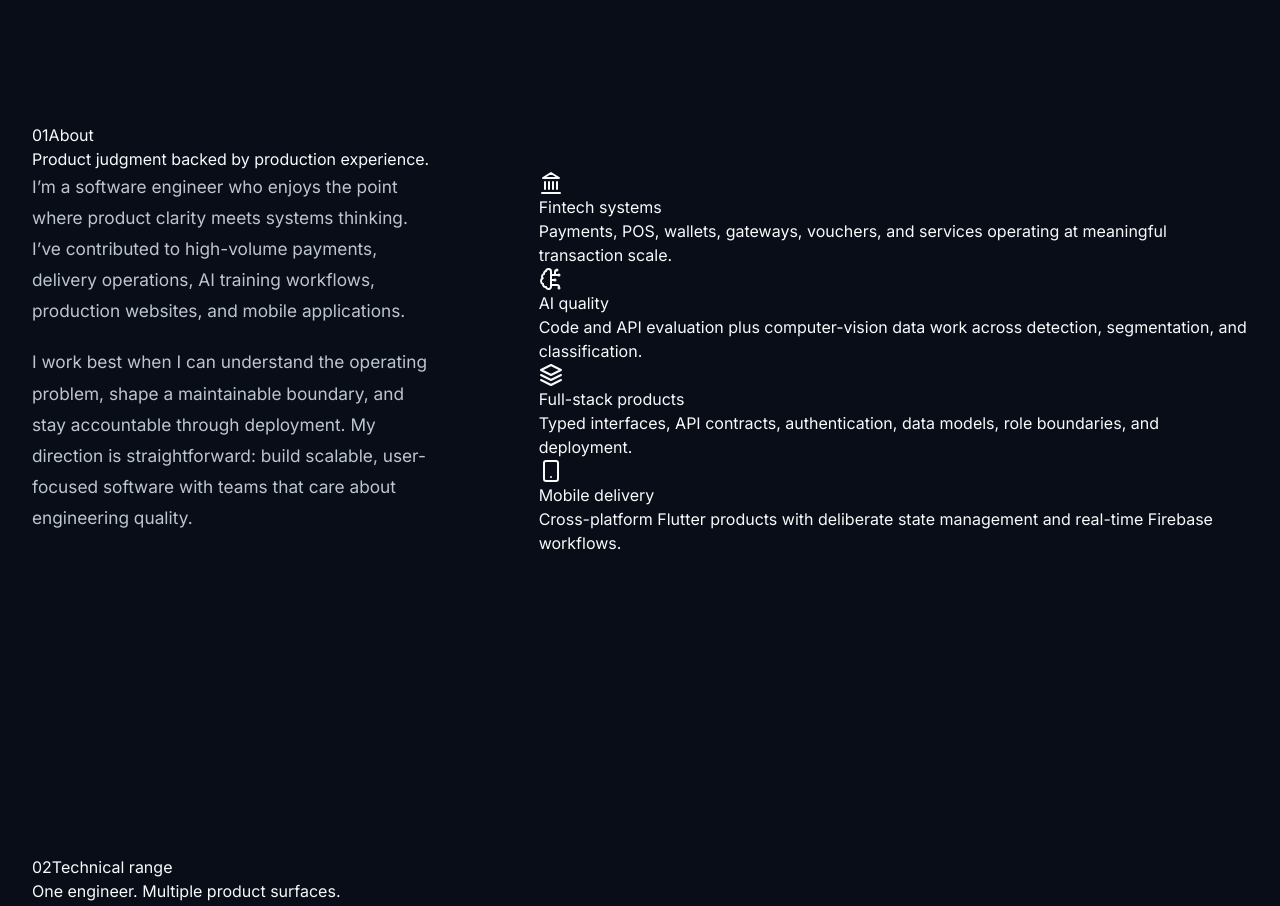
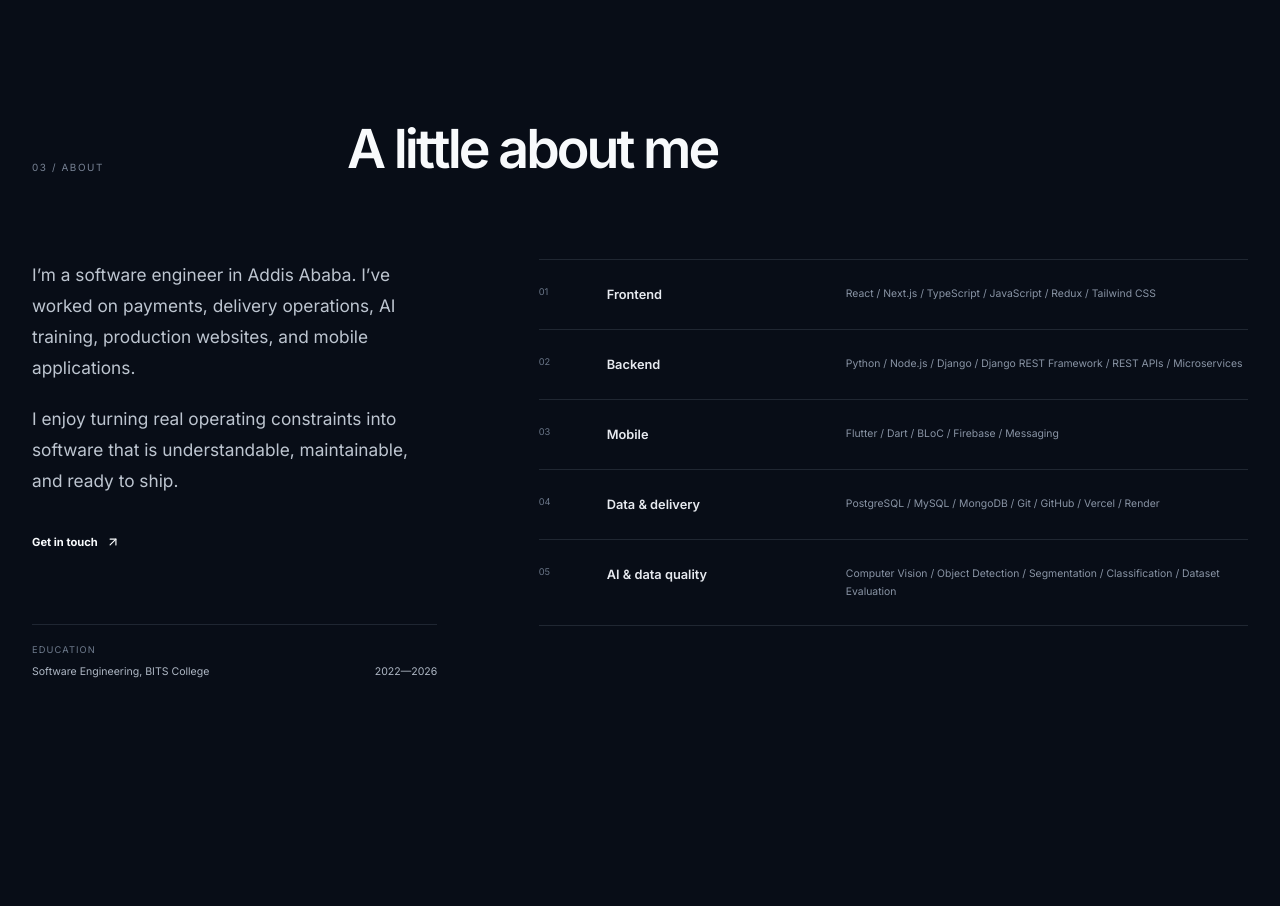
Before and after one commit to KeniKT/kenean-tilahun-portfolio, a React (Vite) app: page / in a window 1280 px wide. Shown: the part 940-1846 px from the top of the page. Built offline with nearby package versions, Linux system fonts and the light colour scheme.

Commit message:
content: revise about section bio and skills summary

```diff
--- a/src/components/sections/About.jsx
+++ b/src/components/sections/About.jsx
@@ -1,22 +1,14 @@
-import { createElement } from 'react';
-import { BrainCircuit, Layers, Landmark, Smartphone } from 'lucide-react';
+import { ArrowUpRight } from 'lucide-react';
+import { education, skills } from '../../data/portfolio';
 import Reveal from '../ui/Reveal';
-import SectionHeading from '../ui/SectionHeading';
-
-const domains = [
-  { icon: Landmark, title: 'Fintech systems', text: 'Payments, POS, wallets, gateways, vouchers, and services operating at meaningful transaction scale.' },
-  { icon: BrainCircuit, title: 'AI quality', text: 'Code and API evaluation plus computer-vision data work across detection, segmentation, and classification.' },
-  { icon: Layers, title: 'Full-stack products', text: 'Typed interfaces, API contracts, authentication, data models, role boundaries, and deployment.' },
-  { icon: Smartphone, title: 'Mobile delivery', text: 'Cross-platform Flutter products with deliberate state management and real-time Firebase workflows.' },
-];
 
 export default function About() {
   return (
     <section className="section shell" id="about" aria-labelledby="about-title">
-      <Reveal><SectionHeading id="about-title" index="01" eyebrow="About" title="Product judgment backed by production experience." /></Reveal>
+      <Reveal><header className="editorial-heading"><p>03 / About</p><h2 id="about-title">A little about me</h2></header></Reveal>
       <div className="about-grid">
-        <Reveal className="about-copy"><p>I’m a software engineer who enjoys the point where product clarity meets systems thinking. I’ve contributed to high-volume payments, delivery operations, AI training workflows, production websites, and mobile applications.</p><p>I work best when I can understand the operating problem, shape a maintainable boundary, and stay accountable through deployment. My direction is straightforward: build scalable, user-focused software with teams that care about engineering quality.</p></Reveal>
-        <div className="domain-grid">{domains.map(({ icon, title, text }, index) => <Reveal key={title} delay={index * 60}><article className="domain-card">{createElement(icon)}<h3>{title}</h3><p>{text}</p></article></Reveal>)}</div>
+        <Reveal className="about-copy"><p>I’m a software engineer in Addis Ababa. I’ve worked on payments, delivery operations, AI training, production websites, and mobile applications.</p><p>I enjoy turning real operating constraints into software that is understandable, maintainable, and ready to ship.</p><a className="text-link" href="#contact">Get in touch <ArrowUpRight /></a><div className="education-note"><span>Education</span><p>{education.program}, {education.school}</p><time>{education.period}</time></div></Reveal>
+        <div className="skills-index" aria-label="Technical skills">{skills.map((skill, index) => <Reveal key={skill.group} delay={index * 35}><div className="skill-row"><span>0{index + 1}</span><h3>{skill.group}</h3><p>{skill.items.join(' / ')}</p></div></Reveal>)}</div>
       </div>
     </section>
   );
```
